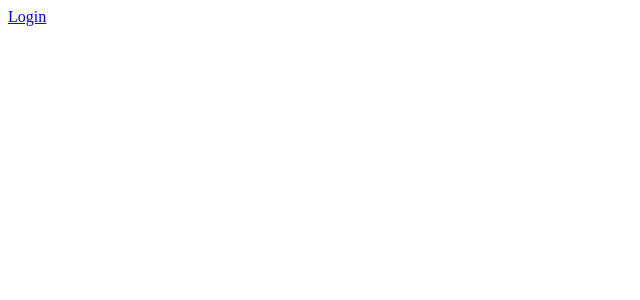
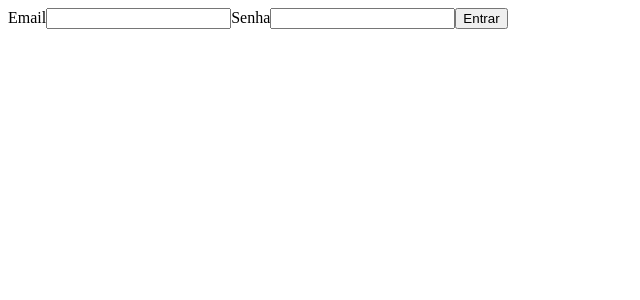
Before and after one commit to fabioNog/basic_react_hook, a React (Create React App) app: page /login2 in a window 1280 px wide. Before the commit this address led to /. Shown: the top 300 px of the page, without its empty margins (0-640 px from the left). Built offline with nearby package versions, Linux system fonts and the light colour scheme.

Commit message:
Create a feature for login

```diff
--- a/src/app/pages/index.ts
+++ b/src/app/pages/index.ts
@@ -1,2 +1,3 @@
 export * from "./dashboard/Dashboard";
 export * from "./login/Login";
+export * from "./login/Login2";
--- /dev/null
+++ b/src/app/pages/login/Login2.tsx
@@ -0,0 +1,36 @@
+import {useState} from 'react';
+
+
+
+
+export const Login2 = () => {
+
+    const [email, setEmail] = useState('');
+    const [password, setPassword] = useState('');
+
+    const handleLogin = () => {
+        console.log(email);
+    }
+    return (
+        <div>
+            <form action="">
+                <label htmlFor="">
+                    <span>Email</span>
+                    <input
+                        value={email}
+                        onChange={e =>  setEmail(e.target.value)}
+                    />
+                </label>
+                <label htmlFor="">
+                    <span>Senha</span>
+                    <input type="password"/>
+                </label>
+
+                <button onClick={handleLogin}>
+                    Entrar
+                </button>
+            </form>
+
+        </div>
+    )
+}
--- a/src/app/routes/index.tsx
+++ b/src/app/routes/index.tsx
@@ -9,6 +9,7 @@ import {
 } from "react-router-dom";
 import { Dashboard } from "../pages/dashboard/Dashboard";
 import { Login } from "../pages/login/Login";
+import { Login2 } from "../pages/login/Login2";
 // import your route components too
 
 export const RoutesApp = () => {
@@ -17,6 +18,7 @@ export const RoutesApp = () => {
         <Routes>
             <Route path="/"  element={<Dashboard/>}/>
             <Route path="/login"  element={<Login/>}/>
+            <Route path="/login2"  element={<Login2/>}/>
             <Route
         path="*"
         element={<Navigate to="/" replace />}
```
